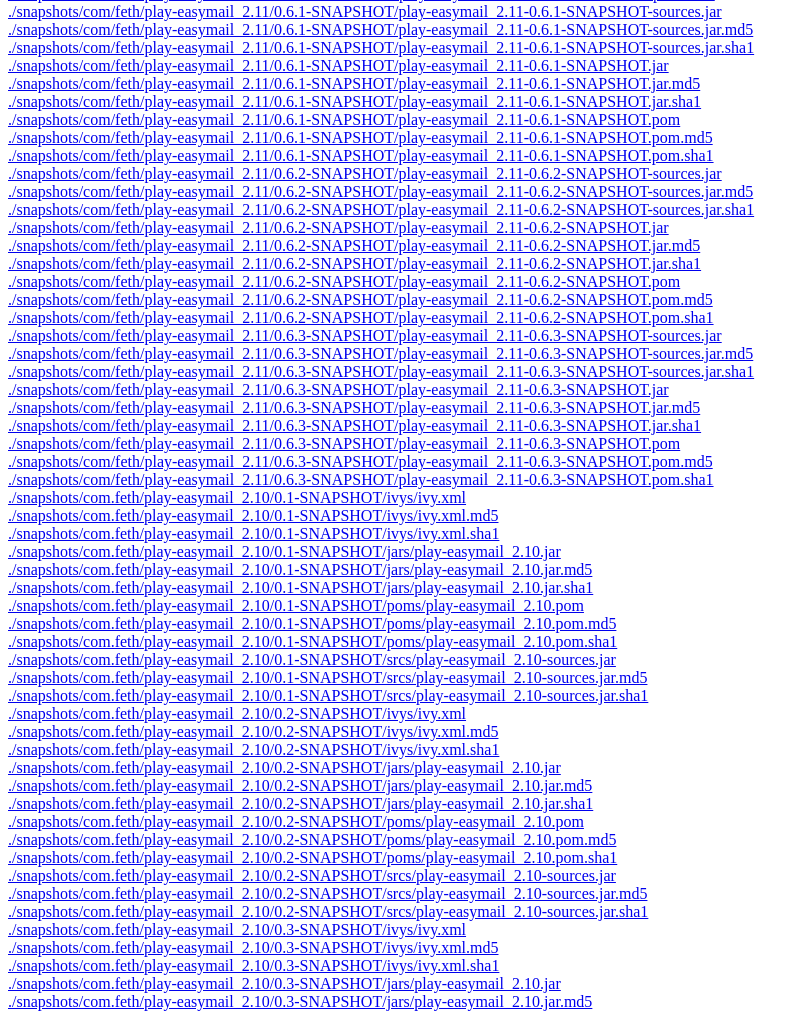
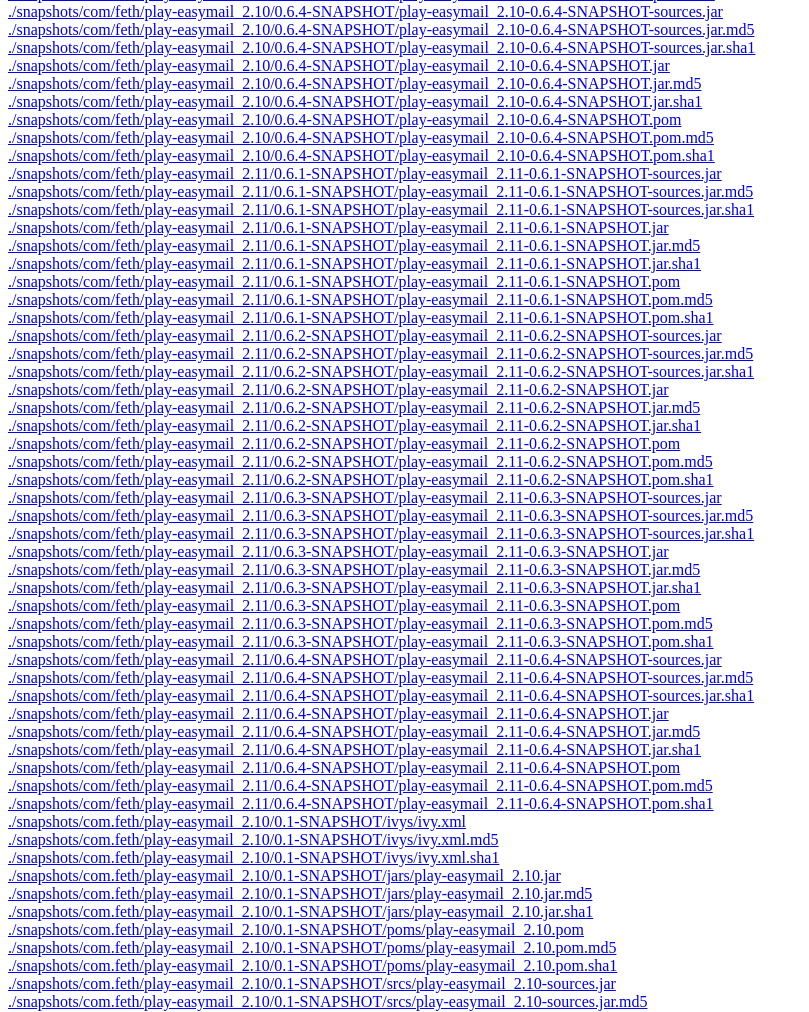
Before and after one commit to joscha/play-easymail, a plain HTML site: page repo/index.html in a window 1280 px wide. Shown: the part 1607-2619 px from the top of the page, without its empty margins (0-809 px from the left). Drawn offline with Linux system fonts and the light colour scheme.

Commit message:
Update index

```diff
--- a/repo/index.html
+++ b/repo/index.html
@@ -87,6 +87,15 @@
 <a href="./snapshots/com/feth/play-easymail_2.10/0.6.3-SNAPSHOT/play-easymail_2.10-0.6.3-SNAPSHOT.pom">./snapshots/com/feth/play-easymail_2.10/0.6.3-SNAPSHOT/play-easymail_2.10-0.6.3-SNAPSHOT.pom</a><br/>
 <a href="./snapshots/com/feth/play-easymail_2.10/0.6.3-SNAPSHOT/play-easymail_2.10-0.6.3-SNAPSHOT.pom.md5">./snapshots/com/feth/play-easymail_2.10/0.6.3-SNAPSHOT/play-easymail_2.10-0.6.3-SNAPSHOT.pom.md5</a><br/>
 <a href="./snapshots/com/feth/play-easymail_2.10/0.6.3-SNAPSHOT/play-easymail_2.10-0.6.3-SNAPSHOT.pom.sha1">./snapshots/com/feth/play-easymail_2.10/0.6.3-SNAPSHOT/play-easymail_2.10-0.6.3-SNAPSHOT.pom.sha1</a><br/>
+<a href="./snapshots/com/feth/play-easymail_2.10/0.6.4-SNAPSHOT/play-easymail_2.10-0.6.4-SNAPSHOT-sources.jar">./snapshots/com/feth/play-easymail_2.10/0.6.4-SNAPSHOT/play-easymail_2.10-0.6.4-SNAPSHOT-sources.jar</a><br/>
+<a href="./snapshots/com/feth/play-easymail_2.10/0.6.4-SNAPSHOT/play-easymail_2.10-0.6.4-SNAPSHOT-sources.jar.md5">./snapshots/com/feth/play-easymail_2.10/0.6.4-SNAPSHOT/play-easymail_2.10-0.6.4-SNAPSHOT-sources.jar.md5</a><br/>
+<a href="./snapshots/com/feth/play-easymail_2.10/0.6.4-SNAPSHOT/play-easymail_2.10-0.6.4-SNAPSHOT-sources.jar.sha1">./snapshots/com/feth/play-easymail_2.10/0.6.4-SNAPSHOT/play-easymail_2.10-0.6.4-SNAPSHOT-sources.jar.sha1</a><br/>
+<a href="./snapshots/com/feth/play-easymail_2.10/0.6.4-SNAPSHOT/play-easymail_2.10-0.6.4-SNAPSHOT.jar">./snapshots/com/feth/play-easymail_2.10/0.6.4-SNAPSHOT/play-easymail_2.10-0.6.4-SNAPSHOT.jar</a><br/>
+<a href="./snapshots/com/feth/play-easymail_2.10/0.6.4-SNAPSHOT/play-easymail_2.10-0.6.4-SNAPSHOT.jar.md5">./snapshots/com/feth/play-easymail_2.10/0.6.4-SNAPSHOT/play-easymail_2.10-0.6.4-SNAPSHOT.jar.md5</a><br/>
+<a href="./snapshots/com/feth/play-easymail_2.10/0.6.4-SNAPSHOT/play-easymail_2.10-0.6.4-SNAPSHOT.jar.sha1">./snapshots/com/feth/play-easymail_2.10/0.6.4-SNAPSHOT/play-easymail_2.10-0.6.4-SNAPSHOT.jar.sha1</a><br/>
+<a href="./snapshots/com/feth/play-easymail_2.10/0.6.4-SNAPSHOT/play-easymail_2.10-0.6.4-SNAPSHOT.pom">./snapshots/com/feth/play-easymail_2.10/0.6.4-SNAPSHOT/play-easymail_2.10-0.6.4-SNAPSHOT.pom</a><br/>
+<a href="./snapshots/com/feth/play-easymail_2.10/0.6.4-SNAPSHOT/play-easymail_2.10-0.6.4-SNAPSHOT.pom.md5">./snapshots/com/feth/play-easymail_2.10/0.6.4-SNAPSHOT/play-easymail_2.10-0.6.4-SNAPSHOT.pom.md5</a><br/>
+<a href="./snapshots/com/feth/play-easymail_2.10/0.6.4-SNAPSHOT/play-easymail_2.10-0.6.4-SNAPSHOT.pom.sha1">./snapshots/com/feth/play-easymail_2.10/0.6.4-SNAPSHOT/play-easymail_2.10-0.6.4-SNAPSHOT.pom.sha1</a><br/>
 <a href="./snapshots/com/feth/play-easymail_2.11/0.6.1-SNAPSHOT/play-easymail_2.11-0.6.1-SNAPSHOT-sources.jar">./snapshots/com/feth/play-easymail_2.11/0.6.1-SNAPSHOT/play-easymail_2.11-0.6.1-SNAPSHOT-sources.jar</a><br/>
 <a href="./snapshots/com/feth/play-easymail_2.11/0.6.1-SNAPSHOT/play-easymail_2.11-0.6.1-SNAPSHOT-sources.jar.md5">./snapshots/com/feth/play-easymail_2.11/0.6.1-SNAPSHOT/play-easymail_2.11-0.6.1-SNAPSHOT-sources.jar.md5</a><br/>
 <a href="./snapshots/com/feth/play-easymail_2.11/0.6.1-SNAPSHOT/play-easymail_2.11-0.6.1-SNAPSHOT-sources.jar.sha1">./snapshots/com/feth/play-easymail_2.11/0.6.1-SNAPSHOT/play-easymail_2.11-0.6.1-SNAPSHOT-sources.jar.sha1</a><br/>
@@ -114,6 +123,15 @@
 <a href="./snapshots/com/feth/play-easymail_2.11/0.6.3-SNAPSHOT/play-easymail_2.11-0.6.3-SNAPSHOT.pom">./snapshots/com/feth/play-easymail_2.11/0.6.3-SNAPSHOT/play-easymail_2.11-0.6.3-SNAPSHOT.pom</a><br/>
 <a href="./snapshots/com/feth/play-easymail_2.11/0.6.3-SNAPSHOT/play-easymail_2.11-0.6.3-SNAPSHOT.pom.md5">./snapshots/com/feth/play-easymail_2.11/0.6.3-SNAPSHOT/play-easymail_2.11-0.6.3-SNAPSHOT.pom.md5</a><br/>
 <a href="./snapshots/com/feth/play-easymail_2.11/0.6.3-SNAPSHOT/play-easymail_2.11-0.6.3-SNAPSHOT.pom.sha1">./snapshots/com/feth/play-easymail_2.11/0.6.3-SNAPSHOT/play-easymail_2.11-0.6.3-SNAPSHOT.pom.sha1</a><br/>
+<a href="./snapshots/com/feth/play-easymail_2.11/0.6.4-SNAPSHOT/play-easymail_2.11-0.6.4-SNAPSHOT-sources.jar">./snapshots/com/feth/play-easymail_2.11/0.6.4-SNAPSHOT/play-easymail_2.11-0.6.4-SNAPSHOT-sources.jar</a><br/>
+<a href="./snapshots/com/feth/play-easymail_2.11/0.6.4-SNAPSHOT/play-easymail_2.11-0.6.4-SNAPSHOT-sources.jar.md5">./snapshots/com/feth/play-easymail_2.11/0.6.4-SNAPSHOT/play-easymail_2.11-0.6.4-SNAPSHOT-sources.jar.md5</a><br/>
+<a href="./snapshots/com/feth/play-easymail_2.11/0.6.4-SNAPSHOT/play-easymail_2.11-0.6.4-SNAPSHOT-sources.jar.sha1">./snapshots/com/feth/play-easymail_2.11/0.6.4-SNAPSHOT/play-easymail_2.11-0.6.4-SNAPSHOT-sources.jar.sha1</a><br/>
+<a href="./snapshots/com/feth/play-easymail_2.11/0.6.4-SNAPSHOT/play-easymail_2.11-0.6.4-SNAPSHOT.jar">./snapshots/com/feth/play-easymail_2.11/0.6.4-SNAPSHOT/play-easymail_2.11-0.6.4-SNAPSHOT.jar</a><br/>
+<a href="./snapshots/com/feth/play-easymail_2.11/0.6.4-SNAPSHOT/play-easymail_2.11-0.6.4-SNAPSHOT.jar.md5">./snapshots/com/feth/play-easymail_2.11/0.6.4-SNAPSHOT/play-easymail_2.11-0.6.4-SNAPSHOT.jar.md5</a><br/>
+<a href="./snapshots/com/feth/play-easymail_2.11/0.6.4-SNAPSHOT/play-easymail_2.11-0.6.4-SNAPSHOT.jar.sha1">./snapshots/com/feth/play-easymail_2.11/0.6.4-SNAPSHOT/play-easymail_2.11-0.6.4-SNAPSHOT.jar.sha1</a><br/>
+<a href="./snapshots/com/feth/play-easymail_2.11/0.6.4-SNAPSHOT/play-easymail_2.11-0.6.4-SNAPSHOT.pom">./snapshots/com/feth/play-easymail_2.11/0.6.4-SNAPSHOT/play-easymail_2.11-0.6.4-SNAPSHOT.pom</a><br/>
+<a href="./snapshots/com/feth/play-easymail_2.11/0.6.4-SNAPSHOT/play-easymail_2.11-0.6.4-SNAPSHOT.pom.md5">./snapshots/com/feth/play-easymail_2.11/0.6.4-SNAPSHOT/play-easymail_2.11-0.6.4-SNAPSHOT.pom.md5</a><br/>
+<a href="./snapshots/com/feth/play-easymail_2.11/0.6.4-SNAPSHOT/play-easymail_2.11-0.6.4-SNAPSHOT.pom.sha1">./snapshots/com/feth/play-easymail_2.11/0.6.4-SNAPSHOT/play-easymail_2.11-0.6.4-SNAPSHOT.pom.sha1</a><br/>
 <a href="./snapshots/com.feth/play-easymail_2.10/0.1-SNAPSHOT/ivys/ivy.xml">./snapshots/com.feth/play-easymail_2.10/0.1-SNAPSHOT/ivys/ivy.xml</a><br/>
 <a href="./snapshots/com.feth/play-easymail_2.10/0.1-SNAPSHOT/ivys/ivy.xml.md5">./snapshots/com.feth/play-easymail_2.10/0.1-SNAPSHOT/ivys/ivy.xml.md5</a><br/>
 <a href="./snapshots/com.feth/play-easymail_2.10/0.1-SNAPSHOT/ivys/ivy.xml.sha1">./snapshots/com.feth/play-easymail_2.10/0.1-SNAPSHOT/ivys/ivy.xml.sha1</a><br/>
```
